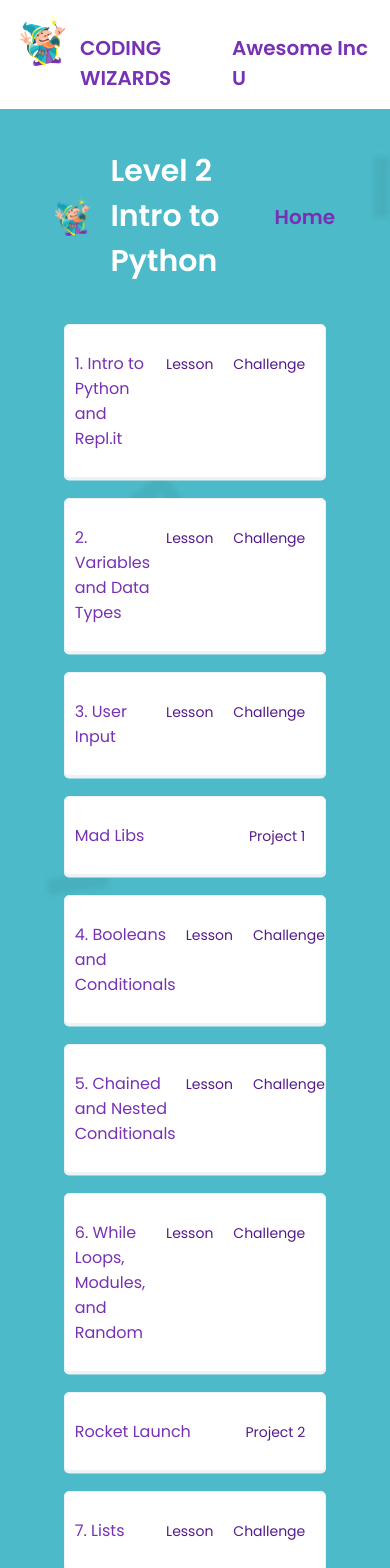
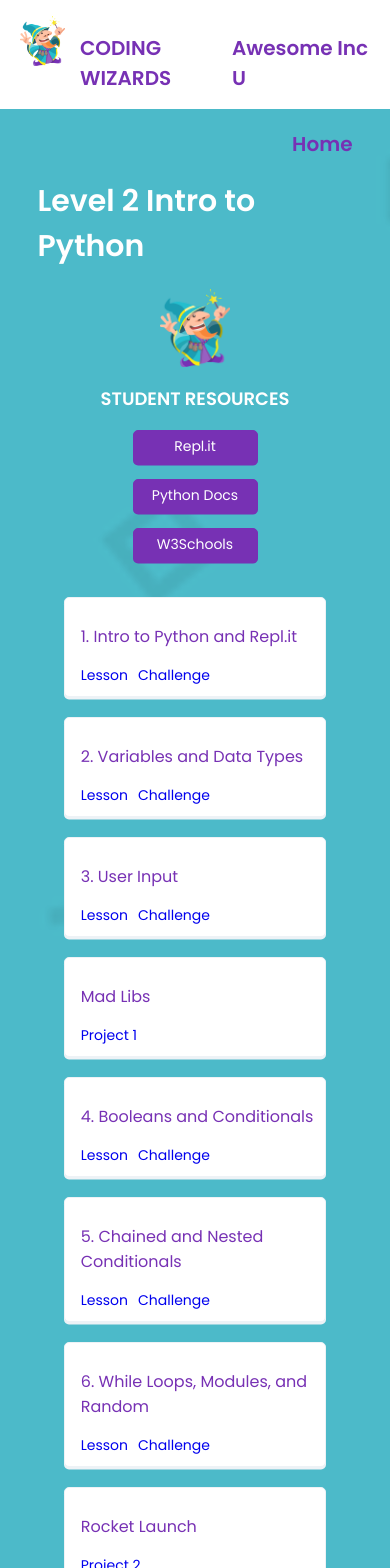
Before and after one commit to ginabethrussell/code_girlz, a React (Create React App) app: page /dashboard in a window 390 px wide. Shown: the top 1568 px of the page. Built offline with nearby package versions, Linux system fonts and the light colour scheme.

Commit message:
added redirects file for client-side routing

```diff
--- a/src/classData.js
+++ b/src/classData.js
@@ -21,6 +21,7 @@ const classData = [
     title: 'Mad Libs',
     lessonUrl: null,
     challengeUrl: null,
+    projectNumber: '1',
     projectUrl: 'https://docs.google.com/document/d/1bHi5y8m5WqqDboSjXZgSxr7zF_TC7pBf-szmeuw_Sxg/edit?usp=sharing'
 },
 {
@@ -39,12 +40,14 @@ const classData = [
     title: '6. While Loops, Modules, and Random',
     lessonUrl: 'https://docs.google.com/document/d/1BSdA2A6jOaTPz7p4S2vLXx8W5da9ungUOxyuuX6FzSs/edit?usp=sharing',
     challengeUrl: 'https://docs.google.com/document/d/1fS-olwXQytklOBa7fSbowBVHhGBH9ipG2c4E4lvlN74/edit?usp=sharing',
+    projectNumber: '2',
     projectUrl: null
 },
 {
     title: 'Rocket Launch',
     lessonUrl: null,
     challengeUrl: null,
+    projectNumber: '2',
     projectUrl: 'https://docs.google.com/document/d/1h2ByVVE-3ZmFKLjQ451-mzpi_CE12mhYv6CsiAqDMBo/edit?usp=sharing'
 },
 {
@@ -63,6 +66,7 @@ const classData = [
     title: '1D Battleship',
     lessonUrl: null,
     challengeUrl: null,
+    projectNumber: '3',
     projectUrl: 'https://docs.google.com/document/d/1_saf6VIA9EXV1gO-zXJLescGnT12ENMHET_8RwAGuQU/edit?usp=sharing'
 },
 {
@@ -81,12 +85,14 @@ const classData = [
     title: 'The Camel Race Game',
     lessonUrl: null,
     challengeUrl: null,
+    projectNumber: '4',
     projectUrl: ''
 },
 {
     title: 'Capstone Project',
     lessonUrl: null,
     challengeUrl: null,
+    projectNumber: '5',
     projectUrl: ''
 }
 ];
--- a/src/components/pages/Dashboard/DashboardPage.css
+++ b/src/components/pages/Dashboard/DashboardPage.css
@@ -18,6 +18,7 @@
 .dashboard-wrapper .header {
     color: white;
     width: 80%;
+    max-width: 960px;
     margin: 0 auto;
     display: flex;
     align-items: center;
@@ -34,8 +35,38 @@
     font-weight: 600;
     margin-left: auto;
 }
+.student-resources {
+    width: 80%;
+    margin: 0 auto;
+    display: flex;
+    justify-content: space-between;
+    align-items: baseline;
+}
+.student-resources h3 {
+    font-size: 1.8rem;
+    text-transform: uppercase;
+    color: #fff;
+}
+.student-resources a {
+    font-size: 1.4rem;
+    border-radius: 0.5rem;
+    border: 0.0625rem solid #7731b4;
+    -webkit-box-shadow: 0 0.25rem 0 0 #7731b4;
+    box-shadow: 0 0.25rem 0 0 #7731b4;
+    width: 125px;
+    text-decoration: none;
+    background-color:  #7731b4;
+    color: #fff;
+    padding: 5px 8px;
+    display: flex;
+    justify-content: center;
+}
+.student-resources a:hover {
+    opacity: 0.65;
+}
 .module-container {
     width: 75%;
+    max-width: 800px;
     margin: 0 auto;
 }
 .module {
@@ -45,6 +76,7 @@
     -webkit-box-shadow: 0 0.25rem 0 0 #edf2f6;
     box-shadow: 0 0.25rem 0 0 #edf2f6;
     padding: 1rem;
+    padding-left: 1.6rem;
     margin: 2rem 0;
     display: flex;
     align-items: baseline;
@@ -67,3 +99,43 @@
 .module a:hover {
     color: #4bbac9;
 }
+
+@media (max-width: 800px){
+    .dashboard-wrapper .header {
+        width: 90%;
+        flex-direction: column-reverse;
+    }
+    .dashboard-wrapper .wizard-logo {
+        height: 20vmin;
+        margin-right: 0;
+    }
+    .student-resources {
+        width: 90%;
+        flex-wrap: wrap;
+        align-items: center;
+    }
+    .student-resources h3 {
+        width: 100%;
+        text-align: center;
+    }
+}
+
+@media (max-width: 500px){
+    .dashboard-wrapper .wizard-logo {
+        height: 20vmin;
+        margin-right: 0;
+    }
+    .student-resources {
+        flex-direction: column;
+    }
+    .student-resources a {
+        margin-bottom: 1.6rem;
+    }
+   .module {
+       flex-direction: column;
+   }
+   .activities a:last-of-type, .module a{
+    margin-left: 0;
+}
+
+}
--- a/src/components/pages/Dashboard/RenderDashboardPage.js
+++ b/src/components/pages/Dashboard/RenderDashboardPage.js
@@ -1,11 +1,13 @@
-import React from 'react';
+import React, { useState } from 'react';
 import { Link } from 'react-router-dom';
 import './DashboardPage.css';
 import wizard from '../../../wizard.png';
-
+import data from '../../../classData';
+console.log(data);
 
 function RenderDashboardPage(props){
     const {user} = props;
+    const [moduleData, setModuleData] = useState(data);
     return (
         <div className='dashboard-wrapper'>
             <div className='header'>
@@ -13,97 +15,32 @@ function RenderDashboardPage(props){
                 <h1>Level 2 Intro to Python</h1>
                 <Link className='home' to='/'>Home</Link>
             </div>
+            <div className='student-resources'>
+                <h3>Student Resources</h3>
+                <a href='https://repl.it/' target='_blank'>Repl.it</a>
+                <a href='https://docs.python.org/3/' target='_blank'>Python Docs</a>
+                <a href='https://www.w3schools.com/python/default.asp' target='_blank'>W3Schools</a>
+            </div>
             <div className='module-container'>
-                <div className='module'>
-                    <h3>1. Intro to Python and Repl.it</h3>
-                    <div className='activities'>
-                        <a href="">Lesson</a>
-                        <a href="">Challenge</a>
-                    </div>
-                </div>
-                <div className='module'>
-                    <h3>2. Variables and Data Types</h3>
-                    <div className='activities'>
-                        <a href="">Lesson</a>
-                        <a href="">Challenge</a>
-                    </div>
-                </div>
-                <div className='module'>
-                    <h3>3. User Input</h3>
-                    <div className='activities'>
-                        <a href="">Lesson</a>
-                        <a href="">Challenge</a>
-                    </div>
-                </div>
-                <div className='module'>
-                    <h3>Mad Libs</h3>
-                    <a href="">Project 1</a>
-                </div>
-                <div className='module'>
-                    <h3>4. Booleans and Conditionals</h3>
-                    <div className='activities'>
-                        <a href="">Lesson</a>
-                        <a href="">Challenge</a>
-                    </div>
-                </div>
-                <div className='module'>
-                    <h3>5. Chained and Nested Conditionals</h3>
-                    <div className='activities'>
-                        <a href="">Lesson</a>
-                        <a href="">Challenge</a>
-                    </div>
-                </div>
-                <div className='module'>
-                    <h3>6. While Loops, Modules, and Random</h3>
-                    <div className='activities'>
-                        <a href="">Lesson</a>
-                        <a href="">Challenge</a>
-                    </div>
-                </div>
-                <div className='module'>
-                    <h3>Rocket Launch</h3>
-                    <a href="">Project 2</a>
-                </div>
-                <div className='module'>
-                    <h3>7. Lists</h3>
-                    <div className='activities'>
-                        <a href="">Lesson</a>
-                        <a href="">Challenge</a>
-                    </div>
-                </div>
-                <div className='module'>
-                    <h3>8. For Loops</h3>
-                    <div className='activities'>
-                        <a href="">Lesson</a>
-                        <a href="">Challenge</a>
-                    </div>
-                </div>
-                <div className='module'>
-                    <h3>1D Battleship</h3>
-                    <a href="">Project 3</a>
-                </div>
-                <div className='module'>
-                    <h3>9. Functions</h3>
-                    <div className='activities'>
-                        <a href="">Lesson</a>
-                        <a href="">Challenge</a>
-                    </div>
-                </div>
-                <div className='module'>
-                    <h3>10. Functions with Arguments and Return Statements</h3>
-                    <div className='activities'>
-                        <a href="">Lesson</a>
-                        <a href="">Challenge</a>
-                    </div>
-                </div>
-                <div className='module'>
-                    <h3>The Camel Race Game</h3>
-                    <a href="">Project 4</a>
-                </div>
-                <div className='module'>
-                    <h3>Capstone Project</h3>
-                    <a href="">Project 5</a>
-                </div>
+                {
+                    moduleData.map(module => (
+                        <div key={module.lessonUrl} className='module'>
+                            <h3>{module.title}</h3>
+                            {
+                                module.lessonUrl !== null ?
+                                (<>
+                                <div className='activities'>
+                                    <a href={`${module.lessonUrl}`} target='_blank'>Lesson</a>
+                                    <a href={`${module.challengeUrl}`} target='_blank'>Challenge</a>
+                                </div>
+                                </>) :
+                                (<>
+                                    <a href={`${module.projectUrl}`} target='_blank'>Project {module.projectNumber}</a>
+                                </>)
+                            }
+                        </div>
+                    ))
+                }
             </div>
         </div>
     );
```
Also changed, not shown: 1 other file (tests, documents, lock files or other folders).
